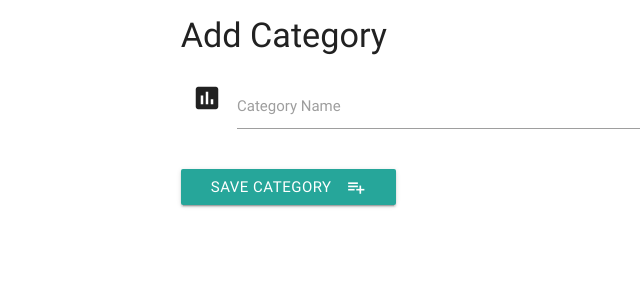
After one commit to kevald1963/task_manager, a Flask app: page /add_category in a window 1280 px wide. The commit adds this page. Shown: the top 300 px of the page, without its empty margins (0-640 px from the left). Run offline with Flask 2, Linux system fonts and the light colour scheme; some libraries are stand-ins or nearby versions.

Commit message:
Creation of new task categories now completed and working.

```diff
--- a/app.py
+++ b/app.py
@@ -19,11 +19,12 @@ gitpod_url = "https://5000-ae34fd21-0471-4da9-8255-f8e6a8ea7825.ws-eu01.gitpod.i
 def get_tasks():
     return render_template("tasks.html", tasks=list(mongo.db.tasks.find()))
 
+# Show the Add Task page.
 @app.route('/add_task')
 def add_task():
     return render_template("addtask.html", categories=list(mongo.db.categories.find()))
 
-# Insert the record and return to the Task List page. -->
+# INSERT the task and return to the Task List page. -->
 @app.route('/insert_task', methods=["POST"])
 def insert_task():
     tasks = mongo.db.tasks
@@ -65,6 +66,20 @@ def delete_task(task_id):
     return redirect(gitpod_url + 'get_tasks')
     #return redirect(url_for('get_tasks'))
 
+# Show the Add Category page.
+@app.route('/add_category')
+def add_category():
+    return render_template("addcategory.html")
+
+# INSERT the category and return to the Category List page. -->
+@app.route('/insert_category', methods=["POST"])
+def insert_category():
+    categories = mongo.db.categories
+    category_doc = {"category_name": request.form.get('category_name')}
+    categories.insert_one(category_doc)
+    return redirect(gitpod_url + 'get_categories')
+    #return redirect(url_for('get_categories'))
+
 # Show the Categories page.
 @app.route('/get_categories')
 def get_categories():
--- /dev/null
+++ b/templates/addcategory.html
@@ -0,0 +1,26 @@
+{% extends 'base.html' %}
+{% block content %}
+
+<div class="row">
+    <h4>Add Category</h4>
+    <form action="{{ url_for('insert_category') }}" method="POST" class="col s12">
+        <!-- CATEGORY -->
+        <div class="row">
+            <div class="input-field col s12">
+                <i class="material-icons prefix">poll</i>
+                <input id="category_name" name="category_name" type="text" class="validate">
+                <label for="icon_prefix">Category Name</label>
+            </div>
+        </div>
+        <div class="row">
+            <!-- SUBMIT BUTTON -->
+            <button class="btn waves-effect waves-light" type="submit" name="action">Save Category
+                <i class="material-icons right">playlist_add</i>
+            </button>
+        </div>
+    </form>
+ </div>
+
+<script src="https://cdnjs.cloudflare.com/ajax/libs/jquery/3.2.1/jquery.min.js"></script>
+
+{% endblock %}
--- a/templates/categories.html
+++ b/templates/categories.html
@@ -18,4 +18,9 @@
         {% endfor %}
     </ul>
 </div>
+
+<div class="row">
+    <a href="{{ url_for('add_category') }}" class="waves-effect waves-light btn"><i class="material-icons right">playlist_add</i>Add Category</a>
+</div>
+
 {% endblock %}
```
